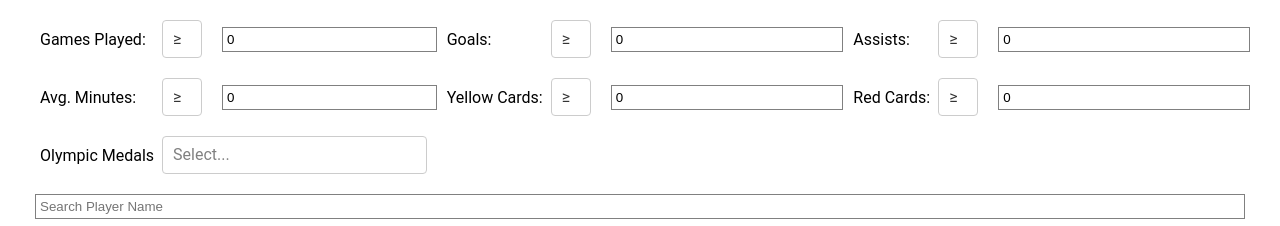
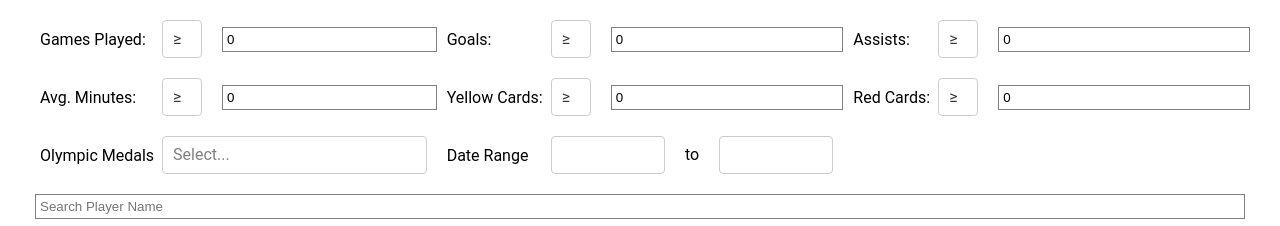
Before and after one commit to BenTheNetizen/messi-metadata, a React (Create React App) app in the folder client/: page / in a window 1280 px wide. Shown: the top 226 px of the page. Built offline with nearby package versions, Linux system fonts and the light colour scheme; no server answers.

Commit message:
date range

```diff
--- a/client/src/pages/Home/index.jsx
+++ b/client/src/pages/Home/index.jsx
@@ -1,4 +1,4 @@
-import React, { useCallback, useEffect, useState } from "react";
+import React, { useCallback, useEffect, useMemo, useState } from "react";
 import dayjs from "dayjs";
 import _ from "lodash-es";
 import Select from "react-select";
@@ -41,6 +41,19 @@ export const Home = () => {
   const [players, setPlayers] = useState([]);
   const [page, setPage] = useState(1);
   const [loading, setLoading] = useState(false);
+  const [minYear, setMinYear] = useState(null);
+  const [maxYear, setMaxYear] = useState(null);
+  const [fromYear, setFromYear] = useState(null);
+  const [toYear, setToYear] = useState(null);
+
+  const yearOptions = useMemo(() => {
+    if (!minYear || !maxYear) return [];
+    const years = [];
+    for (let i = minYear; i <= maxYear; i++) {
+      years.push({ value: i, label: i });
+    }
+    return years;
+  }, [minYear, maxYear]);
 
   const search = async (params) => {
     setLoading(true);
@@ -58,6 +71,16 @@ export const Home = () => {
   );
 
   useEffect(() => {
+    API.getMinMaxYears().then((res) => {
+      setMinYear(res?.minYear);
+      setMaxYear(res?.maxYear);
+      setFromYear(res?.minYear);
+      setToYear(res?.maxYear);
+    });
+  }, []);
+
+  useEffect(() => {
+    if (!fromYear || !toYear) return;
     searchDebounced({
       games,
       gamesCompare: gamesCompare.value,
@@ -73,6 +96,8 @@ export const Home = () => {
       redCardsCompare: redCardsCompare.value,
       olympicMedals: olympicMedals?.map((option) => option.value),
       nameQuery,
+      fromYear,
+      toYear,
       page,
     });
   }, [
@@ -92,6 +117,8 @@ export const Home = () => {
     nameQuery,
     searchDebounced,
     page,
+    fromYear,
+    toYear,
   ]);
   useEffect(() => {
     setPage(1);
@@ -160,6 +187,34 @@ export const Home = () => {
               compareValue={yellowCardsCompare}
               setCompareValue={setYellowCardsCompare}
             />
+            <Text type="text-t2">Date Range</Text>
+            <Styles.DateRangeContainer>
+              <Select
+                options={yearOptions.filter((option) => {
+                  if (!toYear) return true;
+                  return option.value <= toYear;
+                })}
+                value={{ value: fromYear, label: fromYear }}
+                onChange={(option) => setFromYear(option.value)}
+                components={{
+                  DropdownIndicator: () => null,
+                  IndicatorSeparator: () => null,
+                }}
+              />
+              <Text type="text-t3">to</Text>
+              <Select
+                options={yearOptions.filter((option) => {
+                  if (!fromYear) return true;
+                  return option.value >= fromYear;
+                })}
+                value={{ value: toYear, label: toYear }}
+                onChange={(option) => setToYear(option.value)}
+                components={{
+                  DropdownIndicator: () => null,
+                  IndicatorSeparator: () => null,
+                }}
+              />
+            </Styles.DateRangeContainer>
           </Styles.SortFilterColumn>
           <Styles.SortFilterColumn>
             <NumericFilter
--- a/client/src/pages/Home/styles.js
+++ b/client/src/pages/Home/styles.js
@@ -50,6 +50,14 @@ export const NumericFilterContainer = styled.div`
   align-items: center;
 `;
 
+export const DateRangeContainer = styled.div`
+  width: 100%;
+  display: grid;
+  grid-template-columns: 1fr auto 1fr;
+  grid-gap: 20px;
+  align-items: center;
+`;
+
 export const PageContainer = styled.div`
   width: 100%;
   display: flex;
--- a/client/src/util/api.js
+++ b/client/src/util/api.js
@@ -18,6 +18,8 @@ export const searchPlayers = async ({
   redCardsCompare,
   olympicMedals,
   nameQuery,
+  fromYear,
+  toYear,
   page,
 }) => {
   const response = await axios.post(`${API_BASE}/search`, {
@@ -35,7 +37,14 @@ export const searchPlayers = async ({
     redCardsCompare,
     olympicMedals,
     nameQuery,
+    fromYear,
+    toYear,
     page,
   });
   return response.data;
 };
+
+export const getMinMaxYears = async () => {
+  const response = await axios.get(`${API_BASE}/getYearRange`);
+  return response.data;
+};
```
Also changed, not shown: 1 other file (tests, documents, lock files or other folders).
